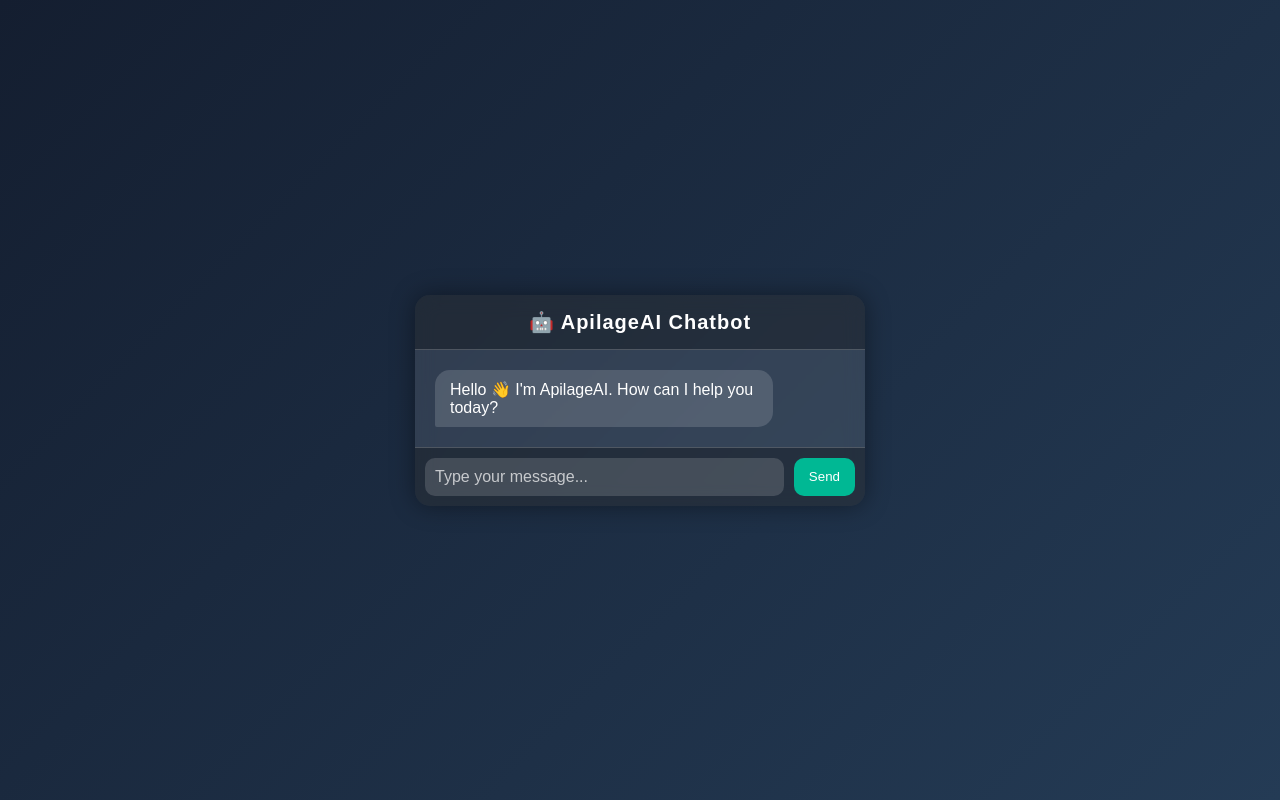
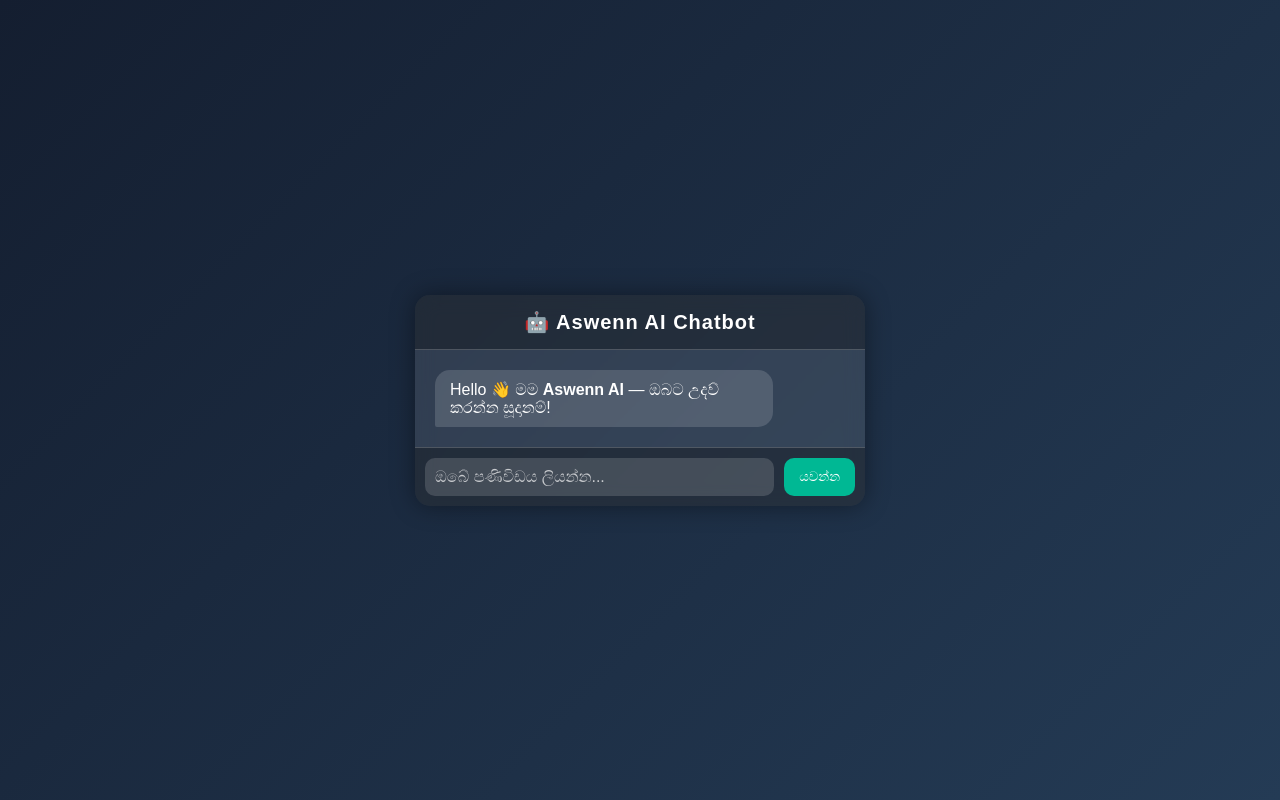
Before and after one commit to test12556/chatbot, a plain HTML site: page index.html in a window 1280 px wide. Drawn offline with Linux system fonts and the light colour scheme.

Commit message:
Update index.html

```diff
--- a/index.html
+++ b/index.html
@@ -3,7 +3,7 @@
 <head>
   <meta charset="UTF-8" />
   <meta name="viewport" content="width=device-width, initial-scale=1.0" />
-  <title>ApilageAI Chatbot</title>
+  <title>Aswenn AI Chatbot</title>
   <style>
     body {
       font-family: "Poppins", sans-serif;
@@ -123,13 +123,13 @@
 </head>
 <body>
   <div class="chat-wrapper">
-    <div class="chat-header">🤖 ApilageAI Chatbot</div>
+    <div class="chat-header">🤖 Aswenn AI Chatbot</div>
     <div class="chat-box" id="chatBox">
-      <div class="message bot">Hello 👋 I'm ApilageAI. How can I help you today?</div>
+      <div class="message bot">Hello 👋 මම <b>Aswenn AI</b> — ඔබට උදව් කරන්න සූදානම්!</div>
     </div>
     <div class="input-area">
-      <input type="text" id="userInput" placeholder="Type your message..." />
-      <button onclick="sendMessage()">Send</button>
+      <input type="text" id="userInput" placeholder="ඔබේ පණිවිඩය ලියන්න..." />
+      <button onclick="sendMessage()">යවන්න</button>
     </div>
   </div>
 
@@ -155,10 +155,10 @@
         if (data.reply) {
           addMessage("bot", data.reply);
         } else {
-          addMessage("bot", "⚠️ Sorry, I didn’t get that.");
+          addMessage("bot", "⚠️ සමාවෙන්න, මට ඒක තේරෙන්නෙ නැහැ.");
         }
       } catch (error) {
-        addMessage("bot", "⚠️ Connection error. Please try again.");
+        addMessage("bot", "⚠️ සම්බන්ධතාවයේ දෝෂයක් සිදු විය. කරුණාකර නැවත උත්සාහ කරන්න.");
       }
     }
 
```
